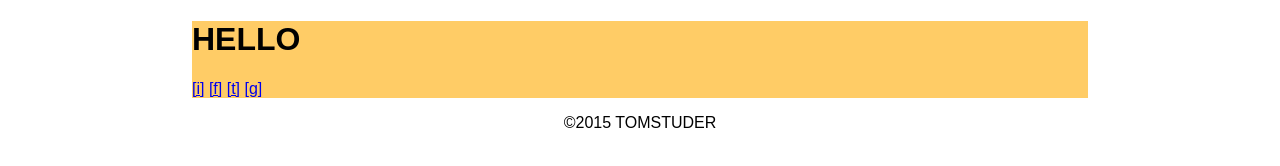
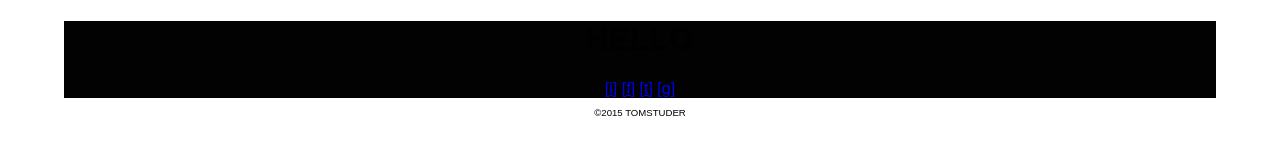
Before and after one commit to tomstuder/tomstuder-css.github.io, a plain HTML site: page index.html in a window 1280 px wide. Drawn offline with Linux system fonts and the light colour scheme.

Commit message:
updated styles

```diff
--- a/scss/style.scss
+++ b/scss/style.scss
@@ -5,14 +5,16 @@ body {
   background-color: #ffffff;
 }
 .container {
-  width: 70%;
+  text-align: center;
+  width: 90%;
   margin: 0 auto;
-  background-color: $yellow;
+  background-color: lighten($black, .6);
 }
 
 footer {
   p {
     text-align: center;
+    font-size: .6em;
     color: lighten($black,.5);
   }
 }
```
Also changed, not shown: css/style.css, 1 other file.
